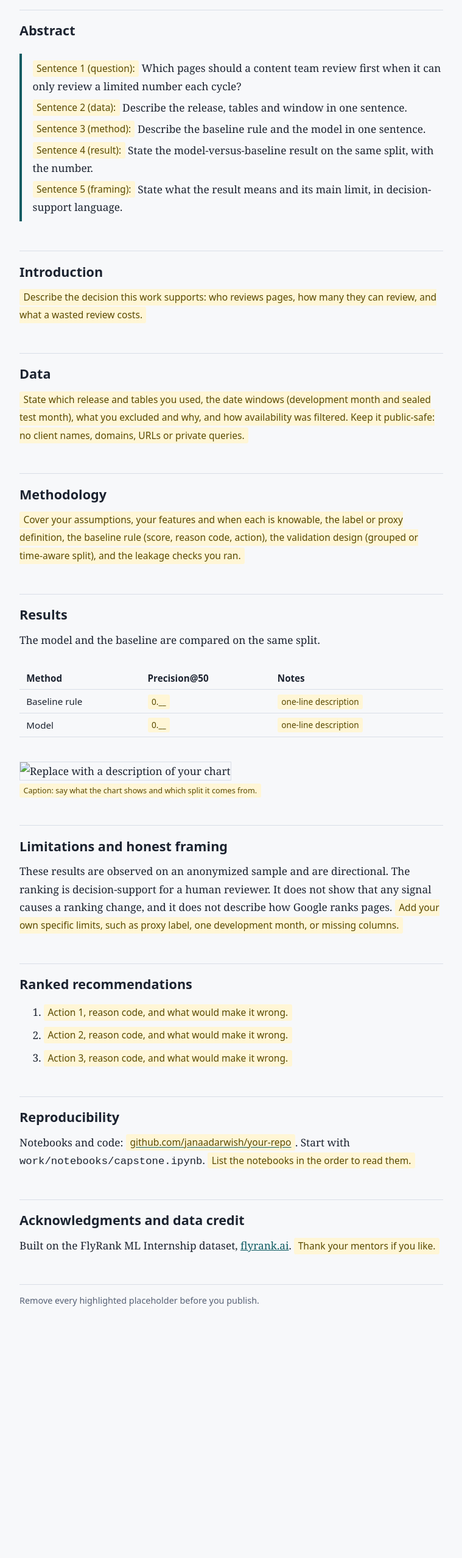
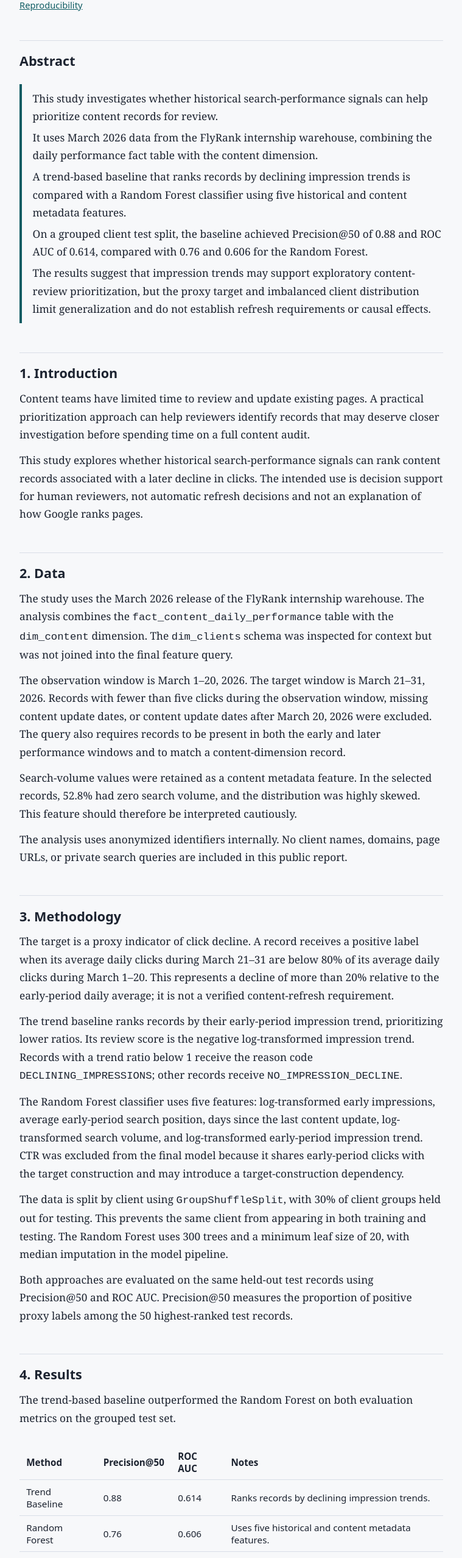
Before and after one commit to janaadarwish/flyrank-ml-internship, a plain HTML site: page index.html in a window 1280 px wide. Shown: the part 242-2797 px from the top of the page at 61% size, without its empty margins (260-1019 px from the left). Before the commit the page ends 2464 px from the top, so only its background shows below. Drawn offline with Linux system fonts and the light colour scheme.

Commit message:
Update HTML content and structure for clarity

````diff
--- a/index.html
+++ b/index.html
@@ -1,18 +1,19 @@
+```html
 <!DOCTYPE html>
 <html lang="en">
 <head>
 <meta charset="utf-8">
 <meta name="viewport" content="width=device-width, initial-scale=1">
 <title>Ranking Pages for Content Review: A Refresh Opportunity Scoring Study</title>
-<meta name="description" content="Capstone research paper, FlyRank ML Internship. Replace this with your one-sentence summary.">
+<meta name="description" content="An exploratory study comparing impression-trend ranking with a Random Forest model for content-review prioritization using March 2026 FlyRank internship data.">
 <style>
 :root{
-  --bg:#f7f8fa; --ink:#1c2330; --muted:#566074; --line:#d9dee7; --accent:#0f5c63; --note:#fff6d6; --note-ink:#5a4a00;
+  --bg:#f7f8fa; --ink:#1c2330; --muted:#566074; --line:#d9dee7; --accent:#0f5c63;
   --serif:Georgia,"Iowan Old Style","Times New Roman",serif;
   --sans:system-ui,-apple-system,"Segoe UI",Roboto,Arial,sans-serif;
 }
 @media (prefers-color-scheme:dark){
-  :root{--bg:#12161d; --ink:#e7eaf0; --muted:#9aa4b5; --line:#2b3340; --accent:#6fc3c9; --note:#3a3210; --note-ink:#f0e2a0;}
+  :root{--bg:#12161d; --ink:#e7eaf0; --muted:#9aa4b5; --line:#2b3340; --accent:#6fc3c9;}
 }
 *{box-sizing:border-box}
 html{scroll-behavior:smooth}
@@ -35,7 +36,6 @@ th{font-weight:650}
 figure{margin:1.5rem 0}
 figure img{max-width:100%;height:auto;border:1px solid var(--line)}
 figcaption{font:.88rem var(--sans);color:var(--muted);margin-top:.4rem}
-.todo{background:var(--note);color:var(--note-ink);padding:.15rem .4rem;border-radius:3px;font:.9em var(--sans)}
 ol.recs li{margin:.5rem 0}
 footer{font:.9rem var(--sans);color:var(--muted);margin-top:3rem;border-top:1px solid var(--line);padding-top:1rem}
 </style>
@@ -44,64 +44,110 @@ footer{font:.9rem var(--sans);color:var(--muted);margin-top:3rem;border-top:1px
 <main>
 
 <h1>Ranking Pages for Content Review: A Refresh Opportunity Scoring Study</h1>
-<p class="byline">Jana · FlyRank ML Internship capstone · <span class="todo">add month and year</span></p>
+<p class="byline">Jana · FlyRank ML Internship Capstone · November 2026</p>
 
 <nav aria-label="Sections">
-  <a href="#intro">Introduction</a><a href="#data">Data</a><a href="#method">Methodology</a><a href="#results">Results</a><a href="#limits">Limitations</a><a href="#recs">Recommendations</a><a href="#repro">Reproducibility</a>
+  <a href="#abstract">Abstract</a>
+  <a href="#intro">Introduction</a>
+  <a href="#data">Data</a>
+  <a href="#method">Methodology</a>
+  <a href="#results">Results</a>
+  <a href="#limits">Limitations</a>
+  <a href="#recs">Recommendations</a>
+  <a href="#repro">Reproducibility</a>
 </nav>
 
 <h2 id="abstract">Abstract</h2>
 <div class="abstract">
-  <p><span class="todo">Sentence 1 (question):</span> Which pages should a content team review first when it can only review a limited number each cycle?</p>
-  <p><span class="todo">Sentence 2 (data):</span> Describe the release, tables and window in one sentence.</p>
-  <p><span class="todo">Sentence 3 (method):</span> Describe the baseline rule and the model in one sentence.</p>
-  <p><span class="todo">Sentence 4 (result):</span> State the model-versus-baseline result on the same split, with the number.</p>
-  <p><span class="todo">Sentence 5 (framing):</span> State what the result means and its main limit, in decision-support language.</p>
+  <p>This study investigates whether historical search-performance signals can help prioritize content records for review.</p>
+  <p>It uses March 2026 data from the FlyRank internship warehouse, combining the daily performance fact table with the content dimension.</p>
+  <p>A trend-based baseline that ranks records by declining impression trends is compared with a Random Forest classifier using five historical and content metadata features.</p>
+  <p>On a grouped client test split, the baseline achieved Precision@50 of 0.88 and ROC AUC of 0.614, compared with 0.76 and 0.606 for the Random Forest.</p>
+  <p>The results suggest that impression trends may support exploratory content-review prioritization, but the proxy target and imbalanced client distribution limit generalization and do not establish refresh requirements or causal effects.</p>
 </div>
 
-<h2 id="intro">Introduction</h2>
-<p><span class="todo">Describe the decision this work supports: who reviews pages, how many they can review, and what a wasted review costs.</span></p>
+<h2 id="intro">1. Introduction</h2>
+<p>Content teams have limited time to review and update existing pages. A practical prioritization approach can help reviewers identify records that may deserve closer investigation before spending time on a full content audit.</p>
+<p>This study explores whether historical search-performance signals can rank content records associated with a later decline in clicks. The intended use is decision support for human reviewers, not automatic refresh decisions and not an explanation of how Google ranks pages.</p>
 
-<h2 id="data">Data</h2>
-<p><span class="todo">State which release and tables you used, the date windows (development month and sealed test month), what you excluded and why, and how availability was filtered. Keep it public-safe: no client names, domains, URLs or private queries.</span></p>
+<h2 id="data">2. Data</h2>
+<p>The study uses the March 2026 release of the FlyRank internship warehouse. The analysis combines the <code>fact_content_daily_performance</code> table with the <code>dim_content</code> dimension. The <code>dim_clients</code> schema was inspected for context but was not joined into the final feature query.</p>
+<p>The observation window is March 1–20, 2026. The target window is March 21–31, 2026. Records with fewer than five clicks during the observation window, missing content update dates, or content update dates after March 20, 2026 were excluded. The query also requires records to be present in both the early and later performance windows and to match a content-dimension record.</p>
+<p>Search-volume values were retained as a content metadata feature. In the selected records, 52.8% had zero search volume, and the distribution was highly skewed. This feature should therefore be interpreted cautiously.</p>
+<p>The analysis uses anonymized identifiers internally. No client names, domains, page URLs, or private search queries are included in this public report.</p>
 
-<h2 id="method">Methodology</h2>
-<p><span class="todo">Cover your assumptions, your features and when each is knowable, the label or proxy definition, the baseline rule (score, reason code, action), the validation design (grouped or time-aware split), and the leakage checks you ran.</span></p>
+<h2 id="method">3. Methodology</h2>
+<p>The target is a proxy indicator of click decline. A record receives a positive label when its average daily clicks during March 21–31 are below 80% of its average daily clicks during March 1–20. This represents a decline of more than 20% relative to the early-period daily average; it is not a verified content-refresh requirement.</p>
+<p>The trend baseline ranks records by their early-period impression trend, prioritizing lower ratios. Its review score is the negative log-transformed impression trend. Records with a trend ratio below 1 receive the reason code <code>DECLINING_IMPRESSIONS</code>; other records receive <code>NO_IMPRESSION_DECLINE</code>.</p>
+<p>The Random Forest classifier uses five features: log-transformed early impressions, average early-period search position, days since the last content update, log-transformed search volume, and log-transformed early-period impression trend. CTR was excluded from the final model because it shares early-period clicks with the target construction and may introduce a target-construction dependency.</p>
+<p>The data is split by client using <code>GroupShuffleSplit</code>, with 30% of client groups held out for testing. This prevents the same client from appearing in both training and testing. The Random Forest uses 300 trees and a minimum leaf size of 20, with median imputation in the model pipeline.</p>
+<p>Both approaches are evaluated on the same held-out test records using Precision@50 and ROC AUC. Precision@50 measures the proportion of positive proxy labels among the 50 highest-ranked test records.</p>
 
-<h2 id="results">Results</h2>
-<p>The model and the baseline are compared on the same split.</p>
+<h2 id="results">4. Results</h2>
+<p>The trend-based baseline outperformed the Random Forest on both evaluation metrics on the grouped test set.</p>
 <div class="scroll">
 <table>
-  <thead><tr><th>Method</th><th>Precision@50</th><th>Notes</th></tr></thead>
+  <thead>
+    <tr><th>Method</th><th>Precision@50</th><th>ROC AUC</th><th>Notes</th></tr>
+  </thead>
   <tbody>
-    <tr><td>Baseline rule</td><td><span class="todo">0.__</span></td><td><span class="todo">one-line description</span></td></tr>
-    <tr><td>Model</td><td><span class="todo">0.__</span></td><td><span class="todo">one-line description</span></td></tr>
+    <tr>
+      <td>Trend Baseline</td>
+      <td>0.88</td>
+      <td>0.614</td>
+      <td>Ranks records by declining impression trends.</td>
+    </tr>
+    <tr>
+      <td>Random Forest</td>
+      <td>0.76</td>
+      <td>0.606</td>
+      <td>Uses five historical and content metadata features.</td>
+    </tr>
   </tbody>
 </table>
 </div>
+
 <figure>
-  <!-- Save a chart from your notebook to assets/ and point the src at it. -->
-  <img src="assets/results.png" alt="Replace with a description of your chart" width="1200" height="700">
-  <figcaption><span class="todo">Caption: say what the chart shows and which split it comes from.</span></figcaption>
+  <img src="assets/results.png" alt="Bar chart comparing Precision at 50 and ROC AUC for the trend baseline and Random Forest on the grouped client test set">
+  <figcaption>Figure 1. Precision@50 and ROC AUC for both approaches on the same grouped client test set. The trend baseline achieved higher scores on both metrics.</figcaption>
 </figure>
 
-<h2 id="limits">Limitations and honest framing</h2>
-<p>These results are observed on an anonymized sample and are directional. The ranking is decision-support for a human reviewer. It does not show that any signal causes a ranking change, and it does not describe how Google ranks pages. <span class="todo">Add your own specific limits, such as proxy label, one development month, or missing columns.</span></p>
+<p>These results indicate that the simple impression-trend signal provided stronger ranking performance than the tested classifier in this experiment. The ROC AUC values remain modest, so the results should be treated as exploratory rather than evidence of a production-ready ranking system.</p>
 
-<h2 id="recs">Ranked recommendations</h2>
+<h2 id="limits">5. Limitations and Honest Framing</h2>
+<ul>
+  <li>The target is a proxy for click decline, not a verified refresh requirement or a measure of content quality.</li>
+  <li>The grouped test set contained seven clients, but 96.6% of its records came from one client. This imbalance limits confidence that the results generalize across clients.</li>
+  <li>The analysis covers one month of available data and does not establish whether the same patterns hold across other months or seasons.</li>
+  <li>Search-volume measurement timing is not fully established, so its usefulness as a historical feature requires further verification.</li>
+  <li>Average search position was calculated as an unweighted average of daily averages, rather than an impression-weighted average.</li>
+  <li>The trend baseline and Random Forest achieved modest ROC AUC values. Additional validation and model comparisons are needed before operational use.</li>
+  <li>Historical associations do not establish causality. The study does not show that declining impressions are caused by outdated content or that refreshing a page will improve performance.</li>
+</ul>
+
+<h2 id="recs">6. Ranked Recommendations</h2>
+<p>The trend-based baseline was selected as the preferred ranking approach because it achieved higher Precision@50 and ROC AUC than the Random Forest in this test. Its ranked output should be used as a review queue, with a human checking each record before deciding on an action.</p>
 <ol class="recs">
-  <li><span class="todo">Action 1, reason code, and what would make it wrong.</span></li>
-  <li><span class="todo">Action 2, reason code, and what would make it wrong.</span></li>
-  <li><span class="todo">Action 3, reason code, and what would make it wrong.</span></li>
+  <li><strong>Review records with declining impressions first.</strong> The <code>DECLINING_IMPRESSIONS</code> reason code identifies records whose early-period impression trend is below 1. Check whether the decline is persistent and whether the page still matches the intended search intent. A short observation window or incomplete data could make the signal misleading.</li>
+  <li><strong>Validate the context before recommending a refresh.</strong> Review available page information, content accuracy, search intent, and performance history before changing content. A decline alone does not prove that the page is outdated.</li>
+  <li><strong>Monitor records without an impression decline rather than prioritizing them automatically.</strong> The <code>NO_IMPRESSION_DECLINE</code> reason code means the early impression trend is not below 1; it does not guarantee that the page is performing well or that no other issue exists.</li>
 </ol>
+<p>These actions are proposed as a human-review workflow. They are not evidence that any particular content change will improve search performance.</p>
 
-<h2 id="repro">Reproducibility</h2>
-<p>Notebooks and code: <a href="https://github.com/janaadarwish/flyrank-ml-internship"><span class="todo">github.com/janaadarwish/your-repo</span></a>. Start with <code>work/notebooks/capstone.ipynb</code>. <span class="todo">List the notebooks in the order to read them.</span></p>
+<h2 id="repro">7. Reproducibility</h2>
+<p>The source code, data preparation, grouped validation, and model evaluation are available in the project repository.</p>
+<p>Repository: <a href="https://github.com/janaadarwish/flyrank-ml-internship">FlyRank ML Internship GitHub repository</a>.</p>
+<p>Capstone notebook: <a href="https://github.com/janaadarwish/flyrank-ml-internship/blob/main/work/notebooks/capstone_refresh_opportunity_scoring.ipynb">capstone_refresh_opportunity_scoring.ipynb</a>.</p>
+<p>Dataset: FlyRank internship warehouse, March 2026 release.</p>
 
-<h2 id="credit">Acknowledgments and data credit</h2>
-<p>Built on the FlyRank ML Internship dataset, <a href="https://flyrank.ai">flyrank.ai</a>. <span class="todo">Thank your mentors if you like.</span></p>
+<h2 id="credit">8. Acknowledgments and Data Credit</h2>
+<p>This project was developed as part of the FlyRank ML Internship using the FlyRank internship warehouse dataset.</p>
+<p>Data source: <a href="https://flyrank.ai">FlyRank</a>.</p>
 
-<footer>Remove every highlighted placeholder before you publish.</footer>
+<footer>
+  Exploratory research for content-review decision support. Results should be validated before operational use.
+</footer>
 </main>
 </body>
 </html>
+```
````
